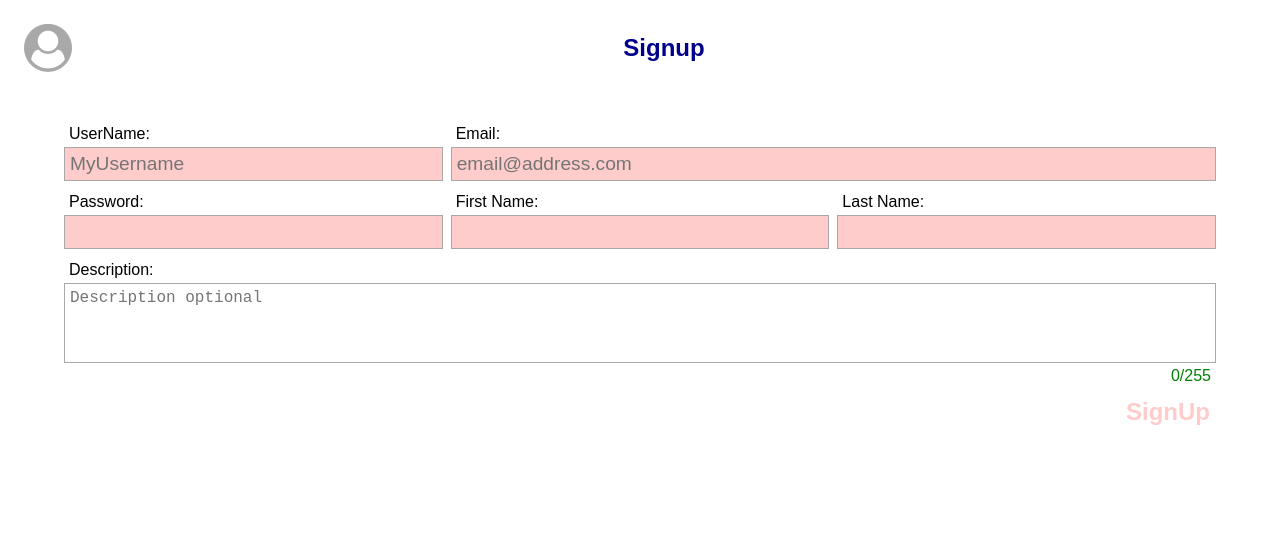
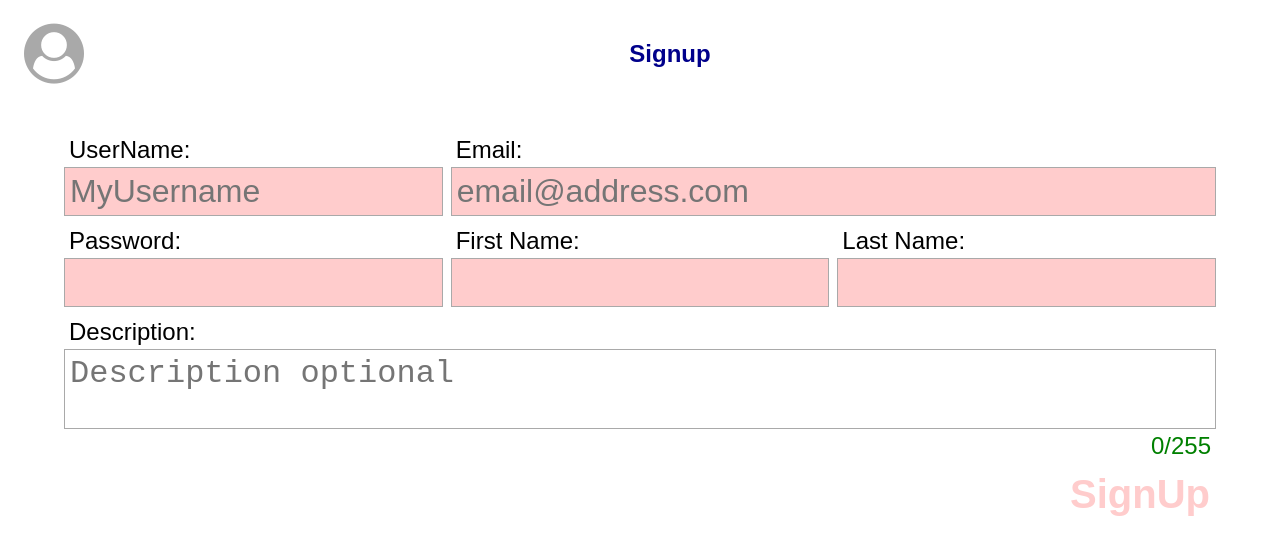
Before and after one commit to DecodeCATS/IOU, a React (Create React App) app in the folder iou-frontend/: page /Signup in a window 1280 px wide. Shown: the top 554 px of the page. Built offline with nearby package versions, Linux system fonts and the light colour scheme.

Commit message:
Fixed a bunch of stuff

```diff
--- a/iou-frontend/src/api.js
+++ b/iou-frontend/src/api.js
@@ -99,7 +99,7 @@ class Api {
     //Fetch all the contracts for the logged user
     getContracts = (token) => (
         superagent
-            .get(`${API_HOST}/contracts`)
+            .get(`${API_HOST}/contracts/all`)
             .set('Authorization', `token ${token}`)
     )
 
@@ -161,9 +161,10 @@ class Api {
     // =======================================================================
     // *** Currency API calls ***
     // =======================================================================
-    getCurrencies = () => (
+    getCurrencies = (token) => (
         superagent
             .get(`${API_HOST}/currencies`)
+            .set('Authorization', `token ${token}`)
     )
 }
 
--- a/iou-frontend/src/auth.js
+++ b/iou-frontend/src/auth.js
@@ -325,7 +325,7 @@ var auth = {
     // *** Currency API calls ***
     // =======================================================================
     getCurrencies() {
-        return api.getCurrencies()
+        return api.getCurrencies(localStorage.token)
         .then(res => {
             // console.log(`Success, Connections=`,res.body);
             return res.body; //Fix to send Connections
--- a/iou-frontend/src/components/Header.css
+++ b/iou-frontend/src/components/Header.css
@@ -20,3 +20,13 @@
   transition: 0.5s;
   cursor: pointer;
 }
+
+.menu__avatar.menu-icon {
+  height: 60px;
+  width: 60px;
+  border-radius: 50%;
+  background: green;
+  line-height: 60px;
+  text-align: center;
+  margin: 0;
+}
--- a/iou-frontend/src/components/Header.js
+++ b/iou-frontend/src/components/Header.js
@@ -22,6 +22,31 @@ class Header extends Component {
     this.props.dispatch(User.logoutUser());
   }
 
+  renderAvatar = () => {
+    let {isMenuOpen} = this.state;
+    // console.log(this.props.user.isLoggedIn);
+    if(this.props.user.isLoggedIn) {
+      if (this.props.user.data.avatarUrl) {
+        return (
+          <img src={this.props.user.data.avatarUrl} alt="profile-pic" className="menu__avatar menu-icon" onClick={() => this.setState({isMenuOpen: !isMenuOpen})}/>
+        );
+      }
+      else {
+        return (
+          <i className="fa fa-id-card fa-5x menu-icon"
+               onClick={() => this.setState({isMenuOpen: !isMenuOpen})}
+          />
+        );
+      }
+    } else {
+      return (
+        <i className="fa fa-user-circle fa-5x menu-icon"
+             onClick={() => this.setState({isMenuOpen: !isMenuOpen})}
+        />
+      );
+    }
+  }
+
   render(){
     let {isMenuOpen} = this.state;
     // Fetch the path from locations
@@ -36,9 +61,9 @@ class Header extends Component {
     // console.log(`Current path= ${pathname}`);
     return (
       <div className="App-navbar">
-          <i className="fa fa-user-circle fa-4x menu-icon"
-             onClick={() => this.setState({isMenuOpen: !isMenuOpen})}
-          />
+          <div>
+            {this.renderAvatar()}
+          </div>
           <div className="App-navbar__title">{pathname}</div>
           <div>
           </div>
--- a/iou-frontend/src/components/Main.css
+++ b/iou-frontend/src/components/Main.css
@@ -1,3 +1,5 @@
 .main {
+  display: flex;
+  justify-content: center;
   padding-top: 25px;
 }
--- a/iou-frontend/src/components/modals/Menu.js
+++ b/iou-frontend/src/components/modals/Menu.js
@@ -60,6 +60,7 @@ class Menu extends Component {
                 <div className="menu__header">
                     <img src={this.props.user.data.avatarUrl} alt="profile-pic" className="menu__avatar"/>
                     {isLoggedIn ? <p className="menu__user">{this.props.user.data.username}</p> : null}
+                    {isLoggedIn ? <p className="menu__user">{this.props.user.data.firstName}, {this.props.user.data.lastName}</p> : null}
                 </div>
 
                 <div className="menu__list">
--- a/iou-frontend/src/components/pages/Login.js
+++ b/iou-frontend/src/components/pages/Login.js
@@ -31,7 +31,7 @@ class Login extends Component {
         }
         else if (email && password) {
             this.props.dispatch(User.loginUser(email, password));
-            // this.props.history.push('/');
+            this.props.history.push('/');
         }
         else {
             this.setState({error: "Please enter an email and password"});
--- a/iou-frontend/src/components/pages/SignUp.css
+++ b/iou-frontend/src/components/pages/SignUp.css
@@ -117,6 +117,18 @@
     "description description"
     "... button";
   }
+
+  .signupItem p {
+    font-size: 1.2rem;
+  }
+
+  .signupItem input, .signupItem textarea {
+    font-size: 1.5rem;
+  }
+
+  .signupItem.button button {
+    font-size: 2rem;
+  }
 }
 
 
@@ -130,6 +142,18 @@
       "description description description"
       "... ... button";
   }
+
+  .signupItem p {
+    font-size: 1.5rem;
+  }
+
+  .signupItem input, .signupItem textarea {
+    font-size: 2rem;
+  }
+
+  .signupItem.button button {
+    font-size: 2.5rem;
+  }
 }
 
 .inputGood {
--- a/iou-frontend/src/components/pages/SignUp.js
+++ b/iou-frontend/src/components/pages/SignUp.js
@@ -103,7 +103,10 @@ class SignUp extends Component {
             if (username && password && email && firstName && lastName) {
                 auth.signup(username, email, password, firstName, lastName, description)
                 .then(res => this.props.history.push('/login'))
-                .catch(err => {this.setState({error: err})});
+                .catch(err => {
+                    let strErr = err.toString();
+                    this.setState({error: strErr});
+                });
             }
             else {
                 this.setState({error: `Field required: username, password, email, firstName, lastName`});
@@ -116,6 +119,19 @@ class SignUp extends Component {
 
     render() {
         let {username, password, email, firstName, lastName, description, error, isUpdateProfile, buttonText} = this.state;
+
+        // let user = {
+        //     error: '',
+        //     username: '',
+        //     password: '',
+        //     email: '',
+        //     firstName: '',
+        //     lastName: '',
+        //     description: '',
+        //     isUpdateProfile: false,
+        //     buttonText: 'SignUp'
+        // };
+
         return (
             <div className="signup">
                 <h2 className="error">{error}</h2>
@@ -123,50 +139,50 @@ class SignUp extends Component {
                     <div className="signupItem username">
                         <p>UserName:</p>
                         <input ref="username" type="text" placeholder="MyUsername" disabled={isUpdateProfile}
-                            className={`${username.length > 0 ? "inputGood":"inputBad"}`}
-                            onInput={this.handleUsernameInput}
+                            className={`${username ? (username.length > 0 ? "inputGood":"inputBad"): "inputBad"}`}
+                            onChange={this.handleUsernameInput}
                             value={username}
                         ></input>
                     </div>
                     <div className="signupItem password">
                         <p>Password:</p>
                         <input ref="password" type="password" disabled={isUpdateProfile}
-                            className={`${password.length > 0 ? "inputGood":"inputBad"}`}
-                            onInput={this.handlePasswordInput}
+                            className={`${password? (password.length > 0 ? "inputGood":"inputBad"):"inputBad"}`}
+                            onChange={this.handlePasswordInput}
                             value={password}
                         ></input>
                     </div>
                     <div className="signupItem email">
                         <p>Email:</p>
                         <input ref="email" type="text" placeholder="email@address.com"
-                            className={`${email.length > 0 ? "inputGood":"inputBad"}`}
-                            onInput={this.handleEmailInput}
+                            className={`${email? (email.length > 0 ? "inputGood":"inputBad") : "inputBad"}`}
+                            onChange={this.handleEmailInput}
                             value={email}
                         ></input>
                     </div>
                     <div className="signupItem firstName">
                         <p>First Name:</p>
                         <input ref="firstName" type="text"
-                            className={`${firstName.length > 0 ? "inputGood":"inputBad"}`}
-                            onInput={this.handleFirstNameInput}
+                            className={`${firstName? (firstName.length > 0 ? "inputGood":"inputBad") : "inputBad"}`}
+                            onChange={this.handleFirstNameInput}
                             value={firstName}
                         ></input>
                     </div>
                     <div className="signupItem lastName">
                         <p>Last Name:</p>
                         <input ref="lastName" type="text"
-                            className={`${lastName.length > 0 ? "inputGood":"inputBad"}`}
-                            onInput={this.handleLastNameInput}
+                            className={`${lastName? (lastName.length > 0 ? "inputGood": "inputBad") : "inputBad"}`}
+                            onChange={this.handleLastNameInput}
                             value={lastName}
                         ></input>
                     </div>
                     <div className="signupItem description">
                         <p>Description:</p>
                         <textarea ref="description" placeholder="Description optional"
-                            onInput={this.handleDescriptionInput}
-                            value={description}
+                            onChange={this.handleDescriptionInput}
+                            value={description!==null? description : ""}
                         ></textarea>
-                        <p className="limitCounter">{`${description.length}/${MAX_DESCRIPTION_LENGTH}`}</p>
+                        <p className="limitCounter">{`${description? description.length : 0}/${MAX_DESCRIPTION_LENGTH}`}</p>
                     </div>
                     <div className="signupItem button">
                         <button disabled={(!email || !firstName || !lastName) || (isUpdateProfile ? false : (!username || !password))}>{buttonText}</button>
```
Also changed, not shown: iou-frontend/src/components/App.js (+16 -6 lines), iou-frontend/src/components/pages/Home.js (+5 -5 lines), iou-frontend/src/components/pages/Login.css (+28 -1 lines).
